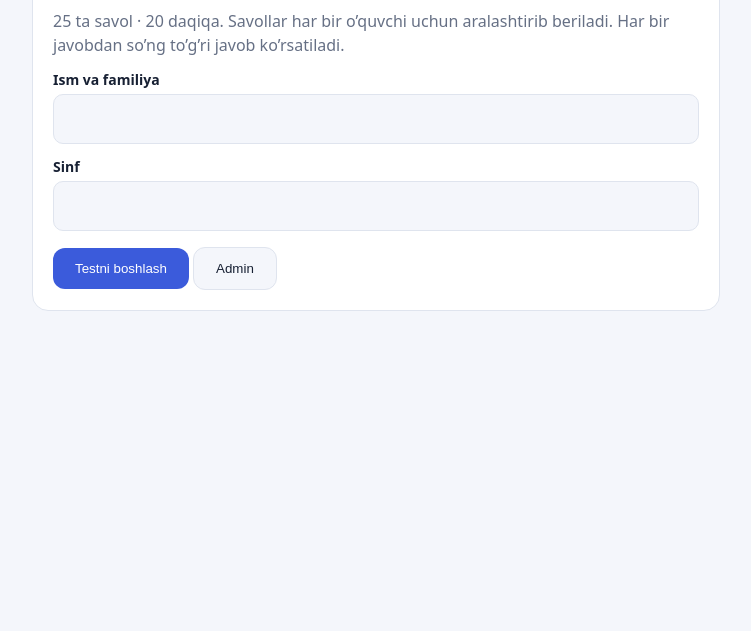
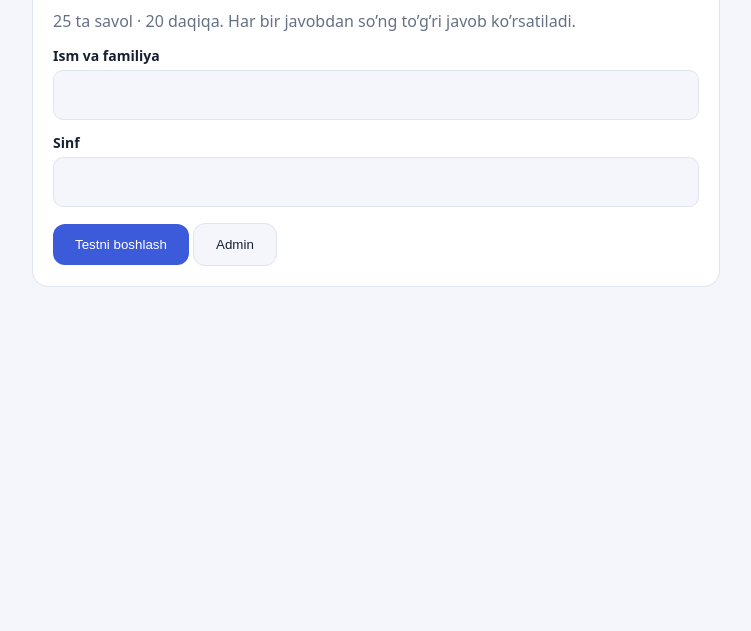
Before and after one commit to nurjamalsipatdinova/al-xorazmiy, a website: page index.html in a window 1280 px wide. Shown: the part 169-800 px from the top of the page, without its empty margins (264-1015 px from the left). Drawn offline with Linux system fonts and the light colour scheme.

Commit message:
Update index.html

```diff
--- a/index.html
+++ b/index.html
@@ -274,9 +274,9 @@ uz:{n:"Ism va familiya",c:"Sinf",st:"Testni boshlash",inf:"30 ta savol · 20 daq
 ru:{n:"Фамилия и имя",c:"Класс",st:"Начать тест",inf:"30 вопросов · 20 минут. После каждого ответа показывается правильный вариант.",need:"Введите имя и класс",q:"Вопрос",nx:"Далее",fn:"Завершить",ok:"Верно!",bad:"Неверно. Правильный ответ:",res:"Результат",sc:"Баллы",pc:"Процент",tm:"Время",rv:"Разбор ошибок",none:"Ошибок нет — отличный результат!",ag:"Пройти заново",cp:"Скопировать результат",cd:"Скопировано",sv:"Результат сохранён для учителя",ns:"Результат не сохранён — покажите баллы учителю",tu:"Время вышло!",ya:"Ваш ответ:",ca:"Правильный ответ:",ad:"Админ",lgn:"Логин",pw:"Пароль",en:"Войти",wr:"Неверный логин или пароль",np:"Чтобы видеть результаты, войдите в claude.ai под аккаунтом администратора",bk:"Назад",em:"Результатов пока нет",dt:"Дата",lg:"Язык",rf:"Обновить",cs:"Скачать CSV",dn:"Нет ответа"},
 kk:{n:"Atı-jóni",c:"Klass",st:"Testti baslaw",inf:"30 soraw · 20 minut. Hár bir juwaptan soń durıs juwap kórsetiledi.",need:"Atı-jóni hám klassıńızdı kiritiń",q:"Soraw",nx:"Keyingi",fn:"Juwmaqlaw",ok:"Durıs!",bad:"Qate. Durıs juwap:",res:"Nátiyje",sc:"Ball",pc:"Procent",tm:"Waqıt",rv:"Qatelerdi talqılaw",none:"Qate joq — ájayıp nátiyje!",ag:"Qaytadan tapsırıw",cp:"Nátiyjeni kóshiriw",cd:"Kóshirildi",sv:"Nátiyje oqıtıwshıǵa saqlandı",ns:"Nátiyje saqlanbadı — balıńızdı oqıtıwshıǵa kórsetiń",tu:"Waqıt tamamlandı!",ya:"Sizdiń juwabıńız:",ca:"Durıs juwap:",ad:"Admin",lgn:"Login",pw:"Parol",en:"Kiriw",wr:"Login yamasa parol qate",np:"Nátiyjelerdi kóriw ushın claude.ai ta admin akkauntıńız benen kiriń",bk:"Artqa",em:"Házirshe nátiyjeler joq",dt:"Sáne",lg:"Til",rf:"Jańalaw",cs:"CSV júklep alıw",dn:"Juwap berilmegen"}};
 const LX={
-uz:{inf:"{n} ta savol · 20 daqiqa. Savollar har bir o’quvchi uchun aralashtirib beriladi. Har bir javobdan so’ng to’g’ri javob ko’rsatiladi.",va:"A variant",vb:"B variant",vf:"Umumiy test (30 ta)",tt:"Test"},
-ru:{inf:"{n} вопросов · 20 минут. Вопросы перемешиваются для каждого ученика. После каждого ответа показывается правильный вариант.",va:"Вариант A",vb:"Вариант B",vf:"Общий тест (30)",tt:"Тест"},
-kk:{inf:"{n} soraw · 20 minut. Sorawlar hár bir oqıwshı ushın aralastırıp beriledi. Hár bir juwaptan soń durıs juwap kórsetiledi.",va:"A variant",vb:"B variant",vf:"Uliwma test (30 soraw)",tt:"Test"}};
+uz:{inf:"{n} ta savol · 20 daqiqa.  Har bir javobdan so’ng to’g’ri javob ko’rsatiladi.",va:"A variant",vb:"B variant",vf:"Umumiy test (30 ta)",tt:"Test"},
+ru:{inf:"{n} вопросов · 20 минут. После каждого ответа показывается правильный вариант.",va:"Вариант A",vb:"Вариант B",vf:"Общий тест (30)",tt:"Тест"},
+kk:{inf:"{n} soraw · 20 minut. Hár bir juwaptan soń durıs juwap kórsetiledi.",va:"A variant",vb:"B variant",vf:"Uliwma test (30 soraw)",tt:"Test"}};
 for(const l in LX)Object.assign(L[l],LX[l]);
 const D={};for(const k in T){D[k]={};for(const l of["uz","ru","kk"])D[k][l]=T[k][l].split("\n").map(x=>x.split("|"))}
 const S={lang:"uz",scr:"start",test:"A",name:"",cls:"",ord:[],p:0,a:[],t0:0,spent:0,saved:null,cred:null,rows:[],to:false};
```
